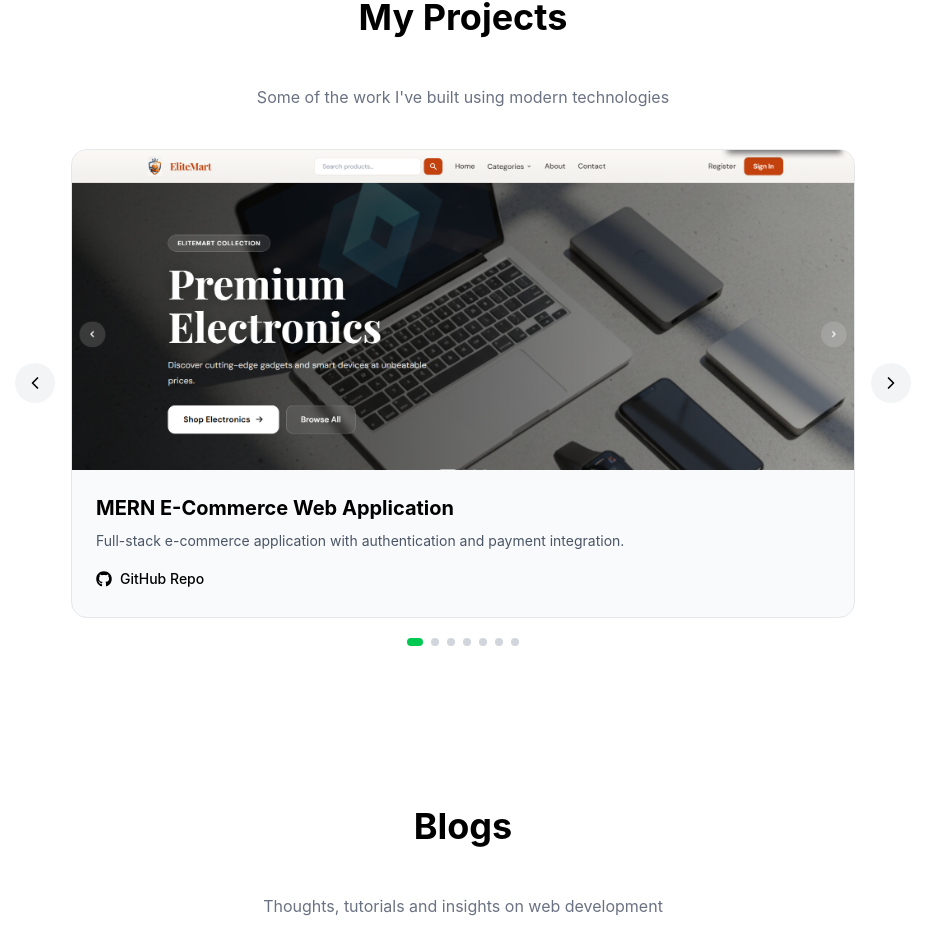
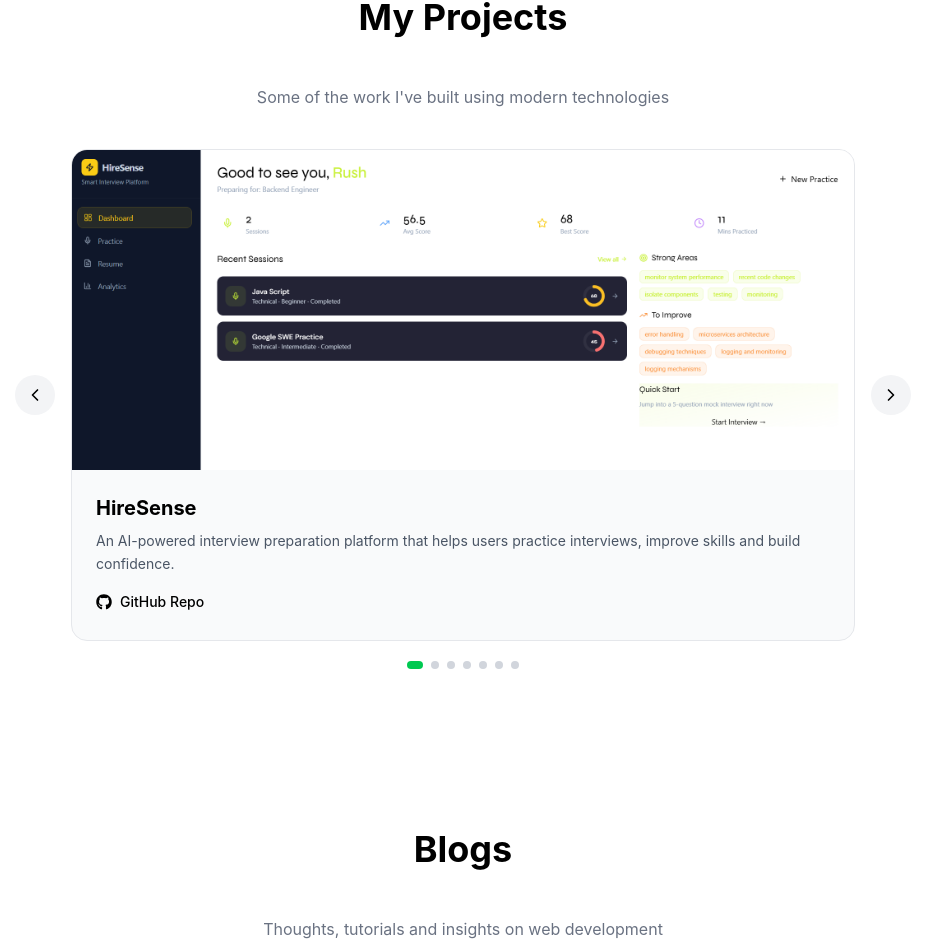
Before and after one commit to saubhagya02-bit/My-Portfolio, a React (Vite) app: page / in a window 1280 px wide. Shown: the part 3102-4049 px from the top of the page, without its empty margins (177-1102 px from the left). Built offline with nearby package versions, Linux system fonts and the light colour scheme.

Commit message:
Update project list in Projects.jsx
Removed duplicate project entries and added a new project 'Healix'.

```diff
--- a/src/components/sections/Projects.jsx
+++ b/src/components/sections/Projects.jsx
@@ -4,6 +4,18 @@
 import { FiChevronLeft, FiChevronRight } from "react-icons/fi";
 
 const projects = [
+  {
+    title: "HireSense",
+    description: "An AI-powered interview preparation platform that helps users practice interviews, improve skills and build confidence.",
+    image: "/HireSense.png",
+    github: "https://github.com/saubhagya02-bit/HireSense",
+  },
+   {
+    title: "InkSpire",
+    description: "A DevOps-Based Microservices Blogging Platform.",
+    image: "/InkSpire.png",
+    github: "https://github.com/saubhagya02-bit/Inkspire",
+  },
   {
     title: "MERN E-Commerce Web Application",
     description:
@@ -26,29 +38,17 @@
     github: "https://github.com/saubhagya02-bit/MindBot",
   },
   {
-    title: "InkSpire",
-    description: "A DevOps-Based Microservices Blogging Platform.",
-    image: "/InkSpire.png",
-    github: "https://github.com/saubhagya02-bit/Inkspire",
-  },
-  {
     title: "ChatSphere",
     description: "Real-time chat app using WebSockets and modern UI.",
     image: "/ChatSphere.png",
     github: "https://github.com/saubhagya02-bit/ChatSphere",
   },
   {
-    title: "Reservation System",
-    description: "Full-stack room booking platform.",
-    image: "/Reservation.png",
-    github: "https://github.com/saubhagya02-bit/Reservation-System",
-  },
-  {
-    title: "HireSense",
-    description: "An AI-powered interview preparation platform that helps users practice interviews, improve skills and build confidence.",
-    image: "/HireSense.png",
-    github: "https://github.com/saubhagya02-bit/HireSense",
-  },
+    title: "Healix",
+    description: "A Full-Stack Healthcare Management System.",
+    image: "/Healix.png",
+    github: "https://github.com/saubhagya02-bit/Healix",
+  }
 ];
 
 const Projects = () => {
```
